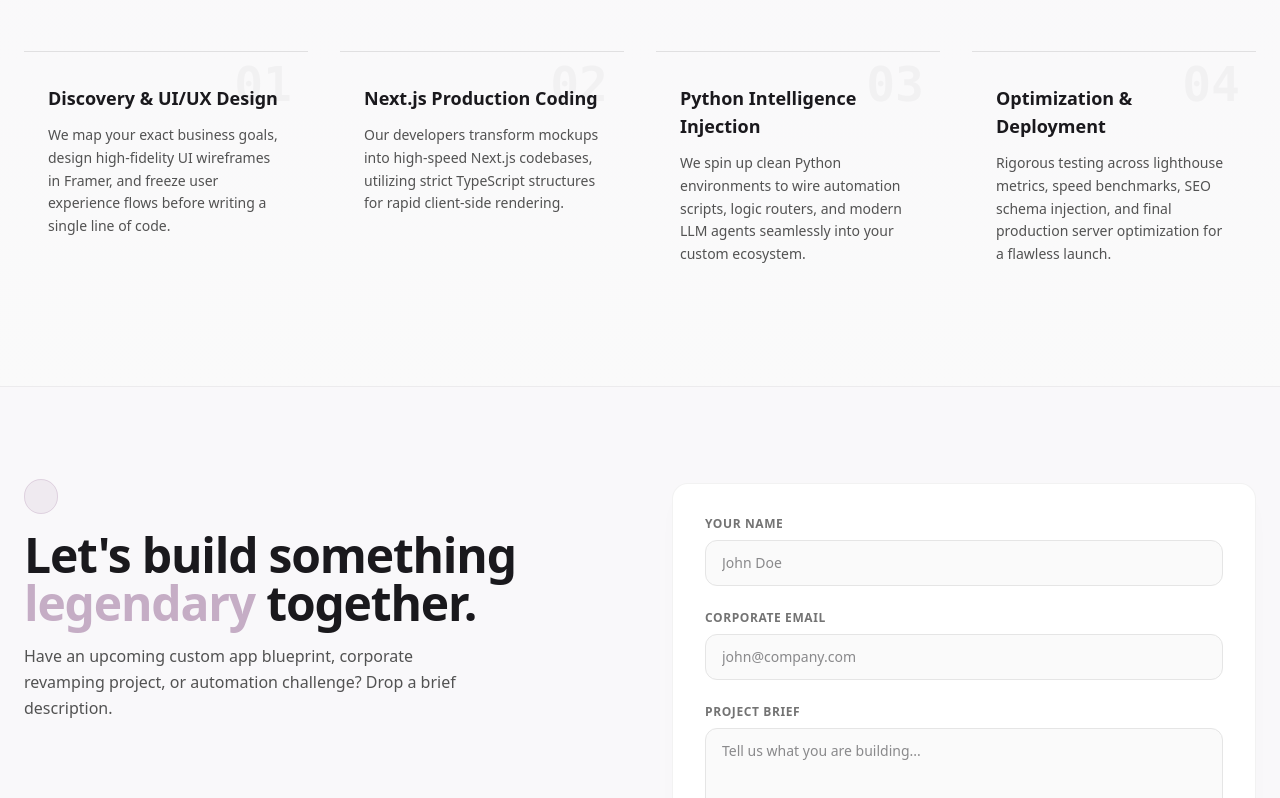
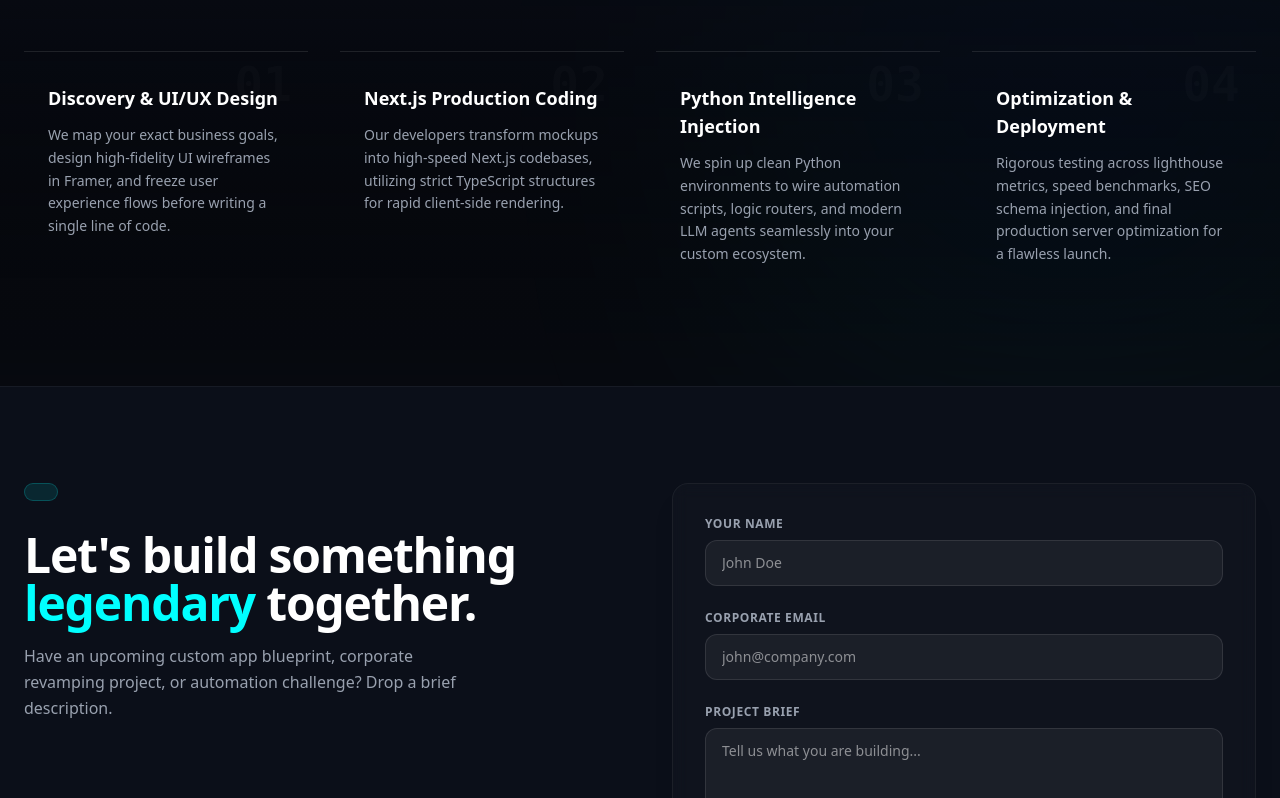
Before and after one commit to manikdhiman/IT-COMPANY, a Next.js app in the folder client/: page / in a window 1280 px wide. Shown: the part 3113-3911 px from the top of the page. Built offline with nearby package versions, Linux system fonts and the light colour scheme.

Commit message:
Theme Restore: Reverted workspace canvas completely to rich deep navy and electric cyan cyber theme

```diff
--- a/client/app/components/ContactFooter.tsx
+++ b/client/app/components/ContactFooter.tsx
@@ -5,40 +5,40 @@ import { motion } from 'framer-motion';
 
 export default function ContactFooter() {
   return (
-    <section className="border-t border-black/5 bg-brand-lightBg pt-24 relative overflow-hidden">
+    <section className="border-t border-white/5 bg-brand-darkBg pt-24 relative overflow-hidden">
       <div className="max-w-7xl mx-auto px-6 grid grid-cols-1 lg:grid-cols-2 gap-16 pb-16">
         <div>
-          <span className="text-xs font-bold tracking-widest text-brand-darkText uppercase bg-brand-purple/20 px-4 py-2 rounded-full border border-brand-purple/40" />
-          <h2 className="text-3xl md:text-5xl font-bold tracking-tight mt-6 text-brand-darkText">
-            Let's build something <br /><span className="text-brand-purple">legendary</span> together.
+          <span className="text-xs font-bold tracking-widest text-brand-electric uppercase bg-brand-electric/10 px-4 py-2 rounded-full border border-brand-electric/20 inline-block" />
+          <h2 className="text-3xl md:text-5xl font-bold tracking-tight mt-6 text-white">
+            Let's build something <br /><span className="text-brand-electric">legendary</span> together.
           </h2>
-          <p className="mt-4 text-neutral-600 font-light max-w-md leading-relaxed">
+          <p className="mt-4 text-gray-400 font-light max-w-md leading-relaxed">
             Have an upcoming custom app blueprint, corporate revamping project, or automation challenge? Drop a brief description.
           </p>
         </div>
 
-        <motion.div className="p-8 rounded-2xl border border-black/5 bg-white shadow-[0_10px_30px_rgba(0,0,0,0.01)]">
+        <motion.div className="p-8 rounded-2xl border border-white/5 bg-white/[0.02] backdrop-blur-sm shadow-xl">
           <div className="space-y-6">
             <div>
-              <label className="block text-xs font-semibold uppercase tracking-wider text-neutral-500 mb-2">Your Name</label>
-              <input type="text" className="w-full bg-neutral-50 border border-neutral-200 rounded-xl px-4 py-3 text-sm text-brand-darkText focus:outline-none focus:border-brand-purple transition-all" placeholder="John Doe" />
+              <label className="block text-xs font-semibold uppercase tracking-wider text-gray-400 mb-2">Your Name</label>
+              <input type="text" className="w-full bg-white/5 border border-white/10 rounded-xl px-4 py-3 text-sm text-white focus:outline-none focus:border-brand-electric transition-all" placeholder="John Doe" />
             </div>
             <div>
-              <label className="block text-xs font-semibold uppercase tracking-wider text-neutral-500 mb-2">Corporate Email</label>
-              <input type="email" className="w-full bg-neutral-50 border border-neutral-200 rounded-xl px-4 py-3 text-sm text-brand-darkText focus:outline-none focus:border-brand-purple transition-all" placeholder="john@company.com" />
+              <label className="block text-xs font-semibold uppercase tracking-wider text-gray-400 mb-2">Corporate Email</label>
+              <input type="email" className="w-full bg-white/5 border border-white/10 rounded-xl px-4 py-3 text-sm text-white focus:outline-none focus:border-brand-electric transition-all" placeholder="john@company.com" />
             </div>
             <div>
-              <label className="block text-xs font-semibold uppercase tracking-wider text-neutral-500 mb-2">Project Brief</label>
-              <textarea rows={4} className="w-full bg-neutral-50 border border-neutral-200 rounded-xl px-4 py-3 text-sm text-brand-darkText focus:outline-none focus:border-brand-purple transition-all resize-none" placeholder="Tell us what you are building..." />
+              <label className="block text-xs font-semibold uppercase tracking-wider text-gray-400 mb-2">Project Brief</label>
+              <textarea rows={4} className="w-full bg-white/5 border border-white/10 rounded-xl px-4 py-3 text-sm text-white focus:outline-none focus:border-brand-electric transition-all resize-none" placeholder="Tell us what you are building..." />
             </div>
-            <button className="w-full bg-brand-darkText text-white font-bold py-4 rounded-xl cursor-pointer hover:bg-brand-purple hover:text-brand-darkText transition-colors duration-300 shadow-md">
+            <button className="w-full bg-brand-electric text-brand-darkBg font-bold py-4 rounded-xl cursor-pointer hover:bg-white transition-colors duration-300 shadow-md">
               Send Discovery Message
             </button>
           </div>
         </motion.div>
       </div>
 
-      <div className="border-t border-black/5 py-8 text-center text-xs text-neutral-400">
+      <div className="border-t border-white/5 py-8 text-center text-xs text-gray-600">
         <p>&copy; {new Date().getFullYear()} IT.COMPANY. All engineering rights reserved.</p>
       </div>
     </section>
--- a/client/app/components/Navbar.tsx
+++ b/client/app/components/Navbar.tsx
@@ -2,15 +2,15 @@ import React from 'react';
 
 export default function Navbar() {
   return (
-    <nav className="border-b border-black/5 bg-brand-lightBg/80 backdrop-blur-md sticky top-0 z-50">
+    <nav className="border-b border-white/5 bg-brand-darkBg/80 backdrop-blur-md sticky top-0 z-50">
       <div className="max-w-7xl mx-auto px-6 h-20 flex items-center justify-between">
-        <div className="text-2xl font-black tracking-wider text-brand-darkText">
-          IT<span className="text-brand-purple">.COMPANY</span>
+        <div className="text-2xl font-black tracking-wider text-white">
+          IT<span className="text-brand-electric">.COMPANY</span>
         </div>
-        <div className="hidden md:flex items-center gap-8 text-sm font-medium text-neutral-600">
-          <a href="#services" className="hover:text-brand-purple transition-colors">Services</a>
-          <a href="#about" className="hover:text-brand-purple transition-colors">About</a>
-          <button className="bg-brand-darkText text-white px-5 py-2.5 rounded-full font-semibold hover:bg-brand-purple hover:text-brand-darkText transition-all duration-300 shadow-[0_4px_12px_rgba(0,0,0,0.05)] cursor-pointer">
+        <div className="hidden md:flex items-center gap-8 text-sm font-medium text-gray-300">
+          <a href="#services" className="hover:text-brand-electric transition-colors">Services</a>
+          <a href="#about" className="hover:text-brand-electric transition-colors">About</a>
+          <button className="bg-brand-navy border border-brand-electric/30 text-white px-5 py-2.5 rounded-full font-semibold hover:bg-brand-electric hover:text-brand-darkBg transition-all duration-300 shadow-[0_0_15px_rgba(0,255,255,0.15)] cursor-pointer">
             Get Started
           </button>
         </div>
--- a/client/app/components/Process.tsx
+++ b/client/app/components/Process.tsx
@@ -12,7 +12,7 @@ const steps = [
 
 export default function Process() {
   return (
-    <section className="py-24 border-t border-black/5 bg-gradient-to-b from-brand-lightBg to-neutral-50 relative">
+    <section className="py-24 border-t border-white/5 bg-gradient-to-b from-brand-darkBg to-black/40 relative">
       <div className="max-w-7xl mx-auto px-6">
 
         <div className="mb-16">
@@ -20,7 +20,7 @@ export default function Process() {
             initial={{ opacity: 0, x: -15 }}
             whileInView={{ opacity: 1, x: 0 }}
             viewport={{ once: true }}
-            className="text-xs font-bold tracking-widest text-brand-darkText uppercase bg-brand-purple/20 px-4 py-2 rounded-full border border-brand-purple/40 inline-block"
+            className="text-xs font-bold tracking-widest text-brand-electric uppercase bg-brand-electric/10 px-4 py-2 rounded-full border border-brand-electric/20 inline-block"
           >
             Execution Flow
           </motion.span>
@@ -30,12 +30,12 @@ export default function Process() {
             whileInView={{ opacity: 1, y: 0 }}
             viewport={{ once: true }}
             transition={{ delay: 0.1 }}
-            className="text-3xl md:text-5xl font-bold tracking-tight mt-6 text-brand-darkText"
+            className="text-3xl md:text-5xl font-bold tracking-tight mt-6 text-white"
           >
             {"How We Bring Ideas "}
             <br />
             {"To "}
-            <span className="text-brand-steel">Digital Reality</span>
+            <span className="text-brand-electric">Digital Reality</span>
           </motion.h2>
         </div>
 
@@ -43,15 +43,15 @@ export default function Process() {
           {steps.map((step, index) => (
             <motion.div
               key={index}
-              className="relative p-6 border-l border-black/10 md:border-l-0 md:border-t pt-8 group hover:border-brand-purple transition-colors duration-300"
+              className="relative p-6 border-l border-white/10 md:border-l-0 md:border-t pt-8 group hover:border-brand-electric transition-colors duration-300"
             >
-              <div className="text-5xl font-black text-black/[0.03] group-hover:text-brand-purple/10 transition-colors duration-300 absolute top-2 right-4 select-none font-mono">
+              <div className="text-5xl font-black text-white/[0.02] group-hover:text-brand-electric/5 transition-colors duration-300 absolute top-2 right-4 select-none font-mono">
                 {step.phase}
               </div>
-              <h3 className="text-lg font-bold text-brand-darkText group-hover:text-brand-purple transition-colors duration-300">
+              <h3 className="text-lg font-bold text-white group-hover:text-brand-electric transition-colors duration-300">
                 {step.name}
               </h3>
-              <p className="mt-3 text-sm text-neutral-600 font-light leading-relaxed">
+              <p className="mt-3 text-sm text-gray-400 font-light leading-relaxed">
                 {step.details}
               </p>
             </motion.div>
--- a/client/app/globals.css
+++ b/client/app/globals.css
@@ -1,22 +1,23 @@
 @import "tailwindcss";
 
 @theme {
-  --color-brand-purple: #C5ADC5;
-  --color-brand-steel: #B2B5E0;
-  --color-brand-lightBg: #F9F8FA; /* Clean Luxury White Base */
+  --color-brand-navy: #01257D;
+  --color-brand-electric: #00FFFF;
+  --color-brand-darkBg: #0B0F19; /* Deep Cyber Dark Background */
 }
 
+/* Enforcing clear tech rules across the DOM tree */
 html, body {
-  background-color: #F9F8FA !important; /* Forces background to be White/Off-white */
-  color: #1A191D !important;           /* Dark text for perfect readability */
+  background-color: #0B0F19 !important;
+  color: #FFFFFF !important; /* Back to crispy sharp white text */
   font-family: system-ui, -apple-system, sans-serif;
   scroll-behavior: smooth;
   margin: 0;
   padding: 0;
 }
 
-/* Elegant Light Pastel Aurora Glow in the background */
-.pastel-aurora-light {
-  background: radial-gradient(circle at 50% 50%, rgba(197, 173, 197, 0.25) 0%, rgba(178, 181, 224, 0.15) 60%, rgba(249, 248, 250, 0) 100%);
-  filter: blur(60px);
+/* High-tech matrix cyber ambient glow */
+.cyber-glow {
+  background: radial-gradient(circle at 50% 50%, rgba(1, 37, 125, 0.25) 0%, rgba(0, 255, 255, 0.05) 50%, rgba(11, 15, 25, 0) 100%);
+  filter: blur(100px);
 }
--- a/client/app/page.tsx
+++ b/client/app/page.tsx
@@ -7,11 +7,11 @@ import ContactFooter from './components/ContactFooter';
 
 export default function Home() {
   return (
-    <div className="min-h-screen bg-[#F9F8FA] text-[#1A191D] selection:bg-[#C5ADC5] selection:text-[#18171C] relative overflow-hidden">
+    <div className="min-h-screen bg-[#0B0F19] text-white selection:bg-[#00FFFF] selection:text-[#0B0F19] relative overflow-hidden">
 
-      {/* 🔮 Smooth Pastel Soft Ambient Backgrounds */}
-      <div className="absolute top-[-10%] left-[-10%] w-[1000px] h-[1000px] pastel-aurora-light pointer-events-none z-0" />
-      <div className="absolute bottom-[10%] right-[-10%] w-[800px] h-[800px] pastel-aurora-light pointer-events-none z-0" />
+      {/* 🔮 High-Tech Cyber Ambient Lighting Layers */}
+      <div className="absolute top-[-10%] left-[-15%] w-[1000px] h-[1000px] cyber-glow pointer-events-none z-0" />
+      <div className="absolute bottom-[15%] right-[-15%] w-[800px] h-[800px] cyber-glow pointer-events-none z-0" />
 
       <div className="relative z-10">
         <Navbar />
```
Also changed, not shown: client/app/components/Features.tsx (+9 -9 lines), client/app/components/Hero.tsx (+8 -8 lines), client/app/components/Services.tsx (+17 -17 lines).
